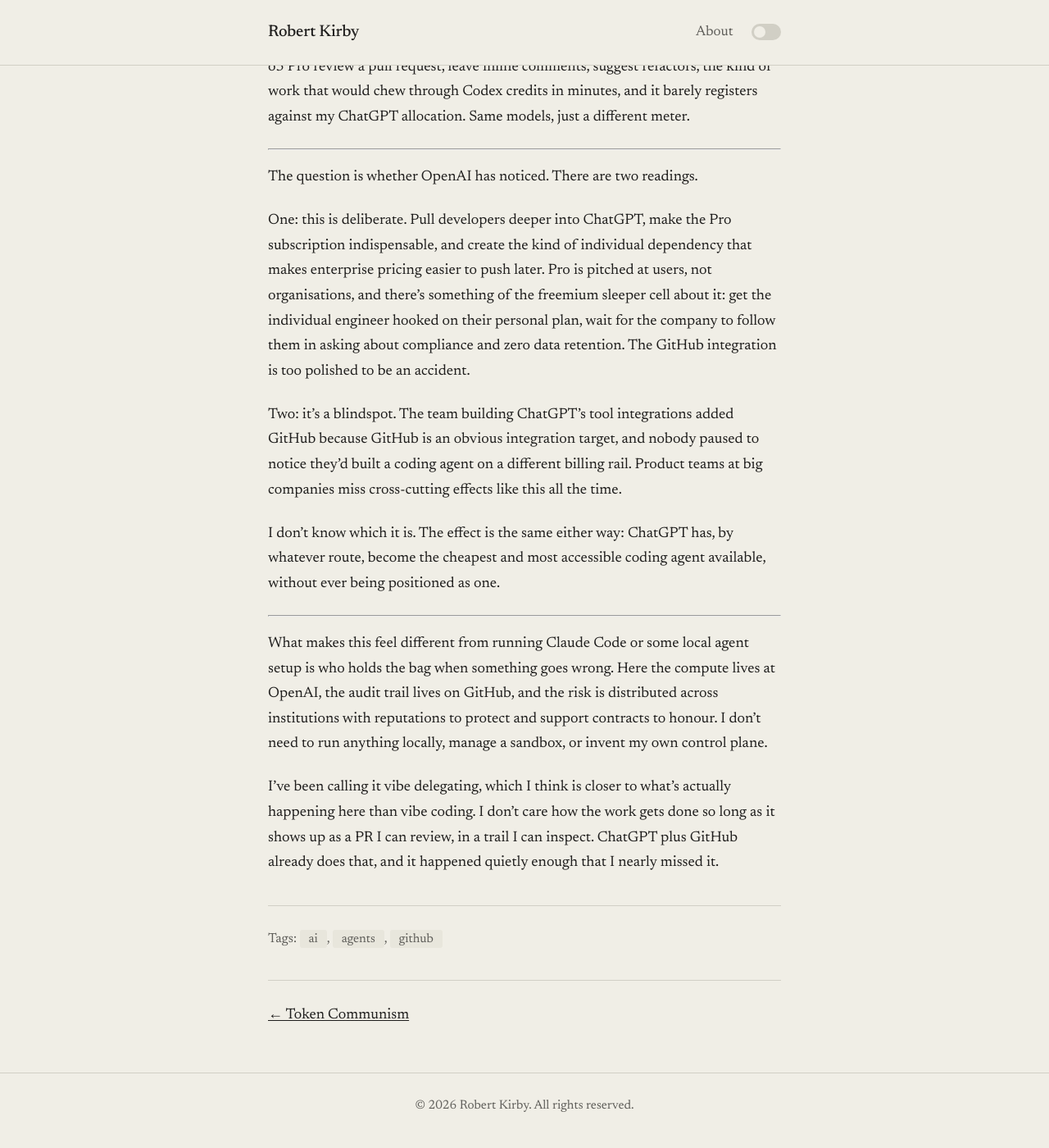
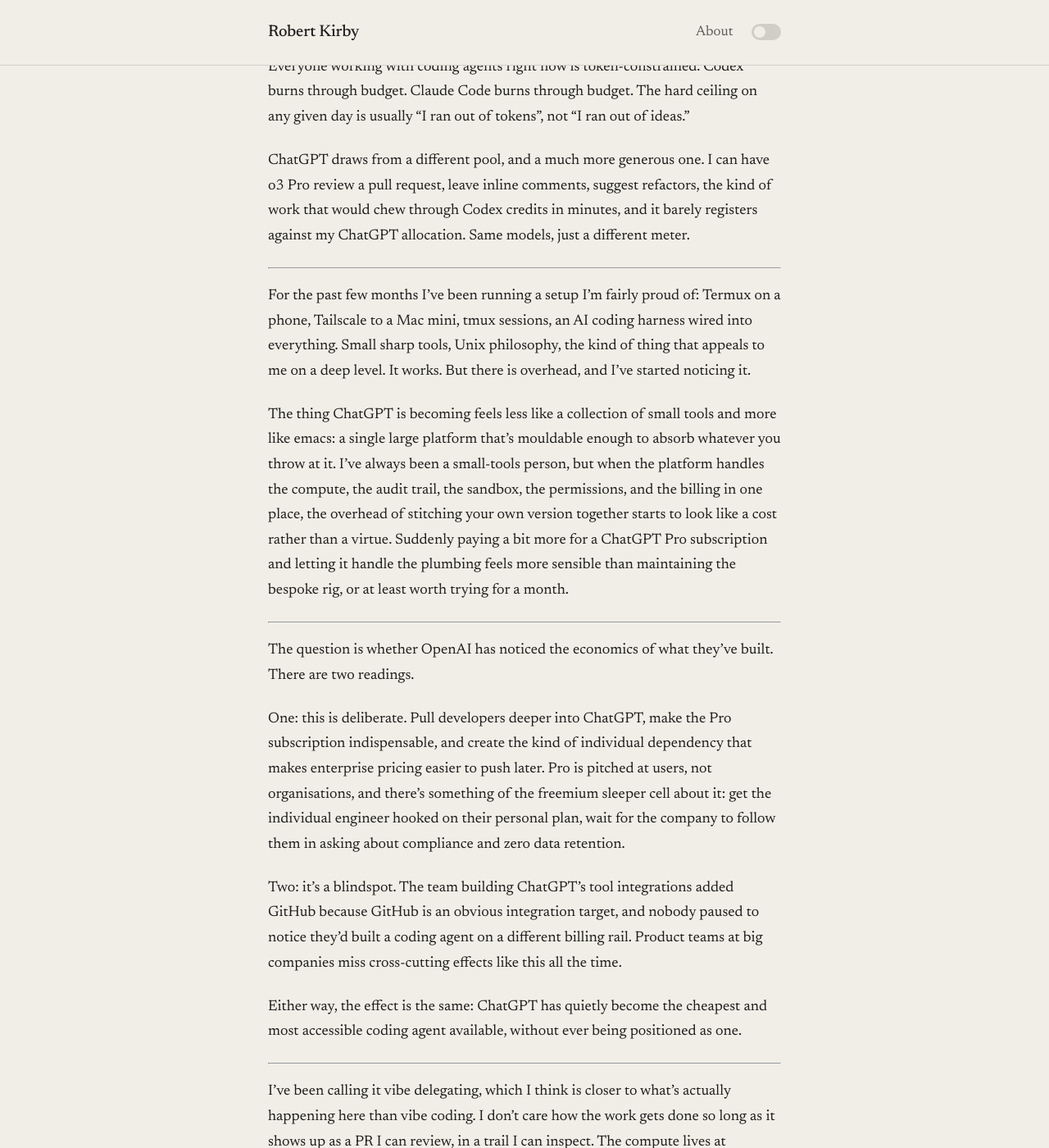
Before and after one commit to rob137/rob137.github.io, a Jekyll site: the page built from _posts/2026-06-01-openclaw.md, in a window 1280 px wide and 1400 px high, scrolled down 567 px. Shown: the whole window at 82% size. Built offline with Jekyll 4.4.1, drawn with Linux system fonts in a browser that asks for light colours; some of the changed text lies outside the part shown.

Commit message:
Redraft: OpenClaw - add Steinberger context, Termux/emacs angle

```diff
--- a/_posts/2026-06-01-openclaw.md
+++ b/_posts/2026-06-01-openclaw.md
@@ -8,6 +8,8 @@
 
 ChatGPT asked me this week if I wanted it to create a GitHub issue. Then it offered to open a PR. Then to push a commit, comment on a review, suggest changes. Not Codex - ChatGPT. The chat interface, sitting in its own cloud-based sandbox, taking real actions on my repositories rather than just reading them like I'd assumed when the GitHub integration first shipped. It's a coding agent, just not labelled as one.
 
+OpenAI [hired Peter Steinberger](https://techcrunch.com/2026/02/15/openclaw-creator-peter-steinberger-joins-openai/) in February, the creator of [OpenClaw](https://github.com/openclaw/openclaw), to lead their next-generation personal AI agents. Whether the ChatGPT GitHub integration is a downstream consequence of that hire or just product teams independently converging on the same idea, I don't know. The result is the same.
+
 ---
 
 Everyone working with coding agents right now is token-constrained. Codex burns through budget. Claude Code burns through budget. The hard ceiling on any given day is usually "I ran out of tokens", not "I ran out of ideas."
@@ -16,16 +18,20 @@
 
 ---
 
-The question is whether OpenAI has noticed. There are two readings.
+For the past few months I've been running a setup I'm fairly proud of: Termux on a phone, Tailscale to a Mac mini, tmux sessions, an AI coding harness wired into everything. Small sharp tools, Unix philosophy, the kind of thing that appeals to me on a deep level. It works. But there is overhead, and I've started noticing it.
 
-One: this is deliberate. Pull developers deeper into ChatGPT, make the Pro subscription indispensable, and create the kind of individual dependency that makes enterprise pricing easier to push later. Pro is pitched at users, not organisations, and there's something of the freemium sleeper cell about it: get the individual engineer hooked on their personal plan, wait for the company to follow them in asking about compliance and zero data retention. The GitHub integration is too polished to be an accident.
+The thing ChatGPT is becoming feels less like a collection of small tools and more like emacs: a single large platform that's mouldable enough to absorb whatever you throw at it. I've always been a small-tools person, but when the platform handles the compute, the audit trail, the sandbox, the permissions, and the billing in one place, the overhead of stitching your own version together starts to look like a cost rather than a virtue. Suddenly paying a bit more for a ChatGPT Pro subscription and letting it handle the plumbing feels more sensible than maintaining the bespoke rig, or at least worth trying for a month.
+
+---
+
+The question is whether OpenAI has noticed the economics of what they've built. There are two readings.
+
+One: this is deliberate. Pull developers deeper into ChatGPT, make the Pro subscription indispensable, and create the kind of individual dependency that makes enterprise pricing easier to push later. Pro is pitched at users, not organisations, and there's something of the freemium sleeper cell about it: get the individual engineer hooked on their personal plan, wait for the company to follow them in asking about compliance and zero data retention.
 
 Two: it's a blindspot. The team building ChatGPT's tool integrations added GitHub because GitHub is an obvious integration target, and nobody paused to notice they'd built a coding agent on a different billing rail. Product teams at big companies miss cross-cutting effects like this all the time.
 
-I don't know which it is. The effect is the same either way: ChatGPT has, by whatever route, become the cheapest and most accessible coding agent available, without ever being positioned as one.
+Either way, the effect is the same: ChatGPT has quietly become the cheapest and most accessible coding agent available, without ever being positioned as one.
 
 ---
 
-What makes this feel different from running Claude Code or some local agent setup is who holds the bag when something goes wrong. Here the compute lives at OpenAI, the audit trail lives on GitHub, and the risk is distributed across institutions with reputations to protect and support contracts to honour. I don't need to run anything locally, manage a sandbox, or invent my own control plane.
-
-I've been calling it vibe delegating, which I think is closer to what's actually happening here than vibe coding. I don't care how the work gets done so long as it shows up as a PR I can review, in a trail I can inspect. ChatGPT plus GitHub already does that, and it happened quietly enough that I nearly missed it.
+I've been calling it vibe delegating, which I think is closer to what's actually happening here than vibe coding. I don't care how the work gets done so long as it shows up as a PR I can review, in a trail I can inspect. The compute lives at OpenAI, the audit trail lives on GitHub, and the risk is distributed across institutions with reputations to protect and support contracts to honour. ChatGPT plus GitHub already does that, and it happened quietly enough that I nearly missed it.
```
